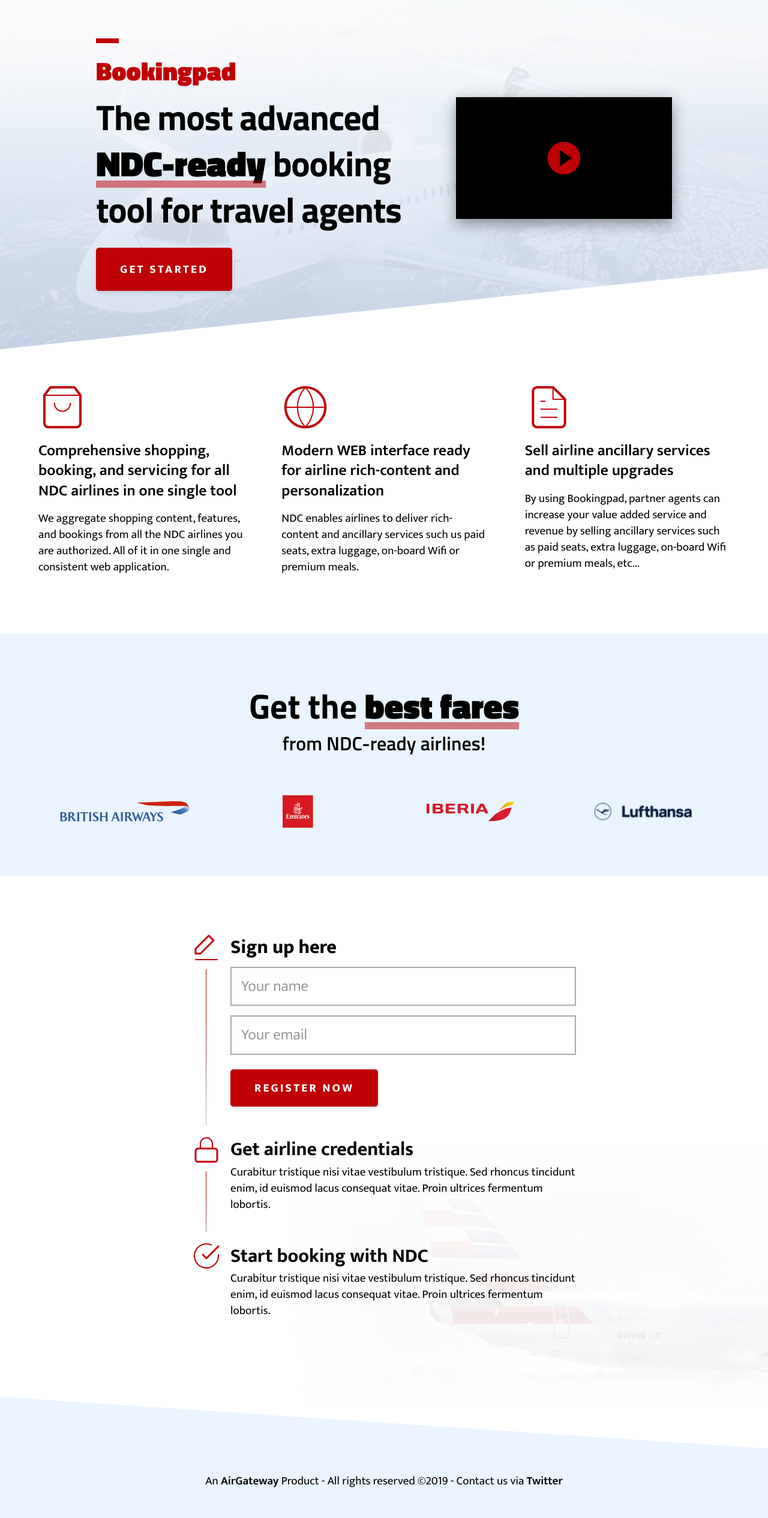
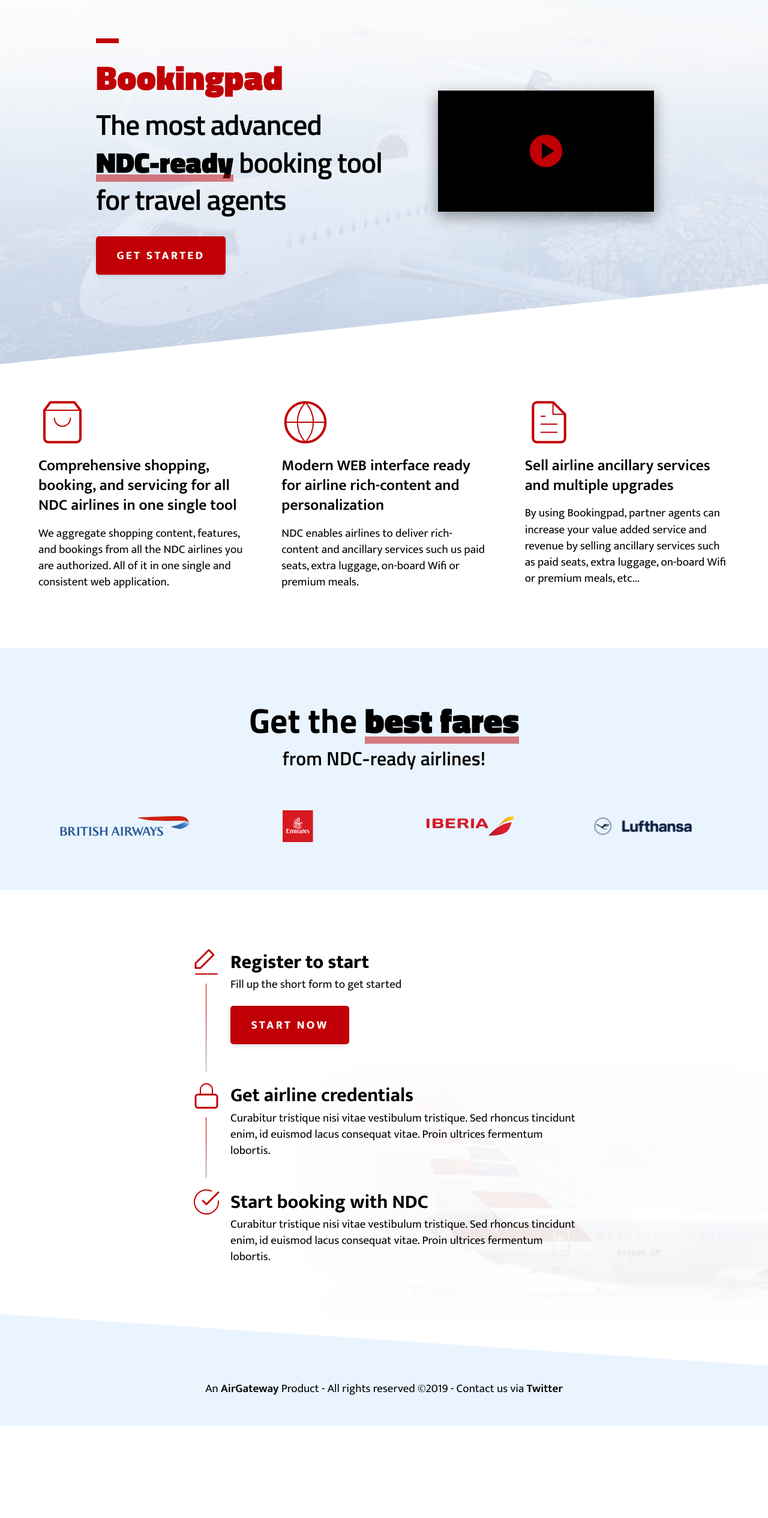
Before and after one commit to tripsimian-labs/bookingpad-web, a Jekyll site: the page built from index.md, in a window 1280 px wide. Shown: the whole page at 60% size. Built offline with Jekyll 4.4.1, drawn with Linux system fonts in a browser that asks for light colours; after the commit the page ends 2377 px from its top, so only the background shows below that.

Commit message:
Link to Airtable form and typography improvements

```diff
--- a/_layouts/main.html
+++ b/_layouts/main.html
@@ -11,9 +11,7 @@
           <h2>
             The most advanced <em>NDC-ready</em> booking tool for travel agents
           </h2>
-          <div class="billboard-action">
-            <a class="button" href="#register-form">Get started</a>
-          </div>
+            <a class="button" href="https://airtable.com/shrauzHiRj3IyvH9R">Get started</a>
         </div>
         <div class="billboard-video">
           <svg
@@ -46,9 +44,8 @@
     <div class="illustration">
       <div class="winger">
           <svg viewBox="0 0 1600 180" fill="none" xmlns="http://www.w3.org/2000/svg">
-<path d="M1600 0L0 167.865V180H1600V0Z" fill="white"/>
-</svg>
-
+          <path d="M1600 0L0 167.865V180H1600V0Z" fill="white"/>
+          </svg>
       </div>
     </div>
     <div class="features">
@@ -199,19 +196,12 @@
               <path d="M28 4L36 12L14 34H6V26L28 4Z" stroke="#C00005" stroke-width="3" stroke-linecap="round" stroke-linejoin="round"/>
               <path d="M6 44H42" stroke="#C00005" stroke-width="2" stroke-linecap="round" stroke-linejoin="round"/>
             </svg>
-            <h3 class="fw8">Sign up here</h3>
+            <h3 class="fw8">Register to start</h3>
           </div>
-          <form name="contact" method="POST" data-netlify="true">
-            <p>
-              <input type="text" name="name" placeholder="Your name" />
-            </p>
-            <p>
-              <input type="email" name="email" placeholder="Your email" />
-            </p>
-            <p>
-              <input class="button" type="submit" value="Register now" />
-            </p>
-          </form>
+          <p>Fill up the short form to get started</p>
+          <div class="cta">
+          <a class="button" href="https://airtable.com/shrauzHiRj3IyvH9R">Start now</a>
+          </div>
         </li>
         <li class="credentials">
           <div class="icon-headline">
--- a/_sass/layout.scss
+++ b/_sass/layout.scss
@@ -39,30 +39,29 @@
   background-image: url(/assets/images/bg-image-top.png);
   background-repeat: no-repeat;
   background-size: cover;
-  padding: 4rem 3rem 8rem;
+  padding: 4rem 3rem 11rem;
   grid-gap: 3rem;
   position: relative;
-  z-index: -1;
 
   .layout {
     max-width: 960px;
     grid-gap: 3rem;
     align-items: center;
     @media screen and (min-width: 48rem) {
-      grid-template-columns: 1fr 360px;
+      grid-template-columns: 1fr 390px;
     }
   }
 
   &-header {
     h1 {
       color: $red;
-      font-size: 2.7rem;
+      font-size: 3.6rem;
       font-weight: 800;
       margin: 0;
     }
     h2 {
-      font-size: 3.7rem;
-      font-weight: 700;
+      font-size: 3rem;
+      font-weight: 600;
       line-height: 1.3;
       margin: 0.5rem 0 3rem;
       letter-spacing: -0.08rem;
@@ -105,16 +104,15 @@
   border-radius: 5px;
   background-color: $red;
   color: white;
-  padding: 1.25rem 2.5rem;
+  padding: 1rem 2.15rem;
   text-transform: uppercase;
   letter-spacing: 0.2rem;
   font-weight: 800;
   font-size: 1.2rem;
   box-shadow: 0 4px 6px rgba(60,60,60,.11),0 1px 3px rgba(0,0,0,.08);
-  cursor: pointer;
   &:hover {
     color: white;
-    background-color: lighten($color: $red, $amount: 1);
+    background-color: darken($color: $red, $amount: 4);
   }
 }
 
@@ -162,21 +160,6 @@
     em {
       color: $red;
       font-style: normal;
-    }
-  }
-
-  a {
-    &.button {
-      font-weight: 700;
-      background-color: $red;
-      color: white;
-      padding: 1rem 2rem;
-      border-radius: 4px;
-      text-decoration: none;
-
-      &:hover {
-        background-color: darken($color: $red, $amount: 5);
-      }
     }
   }
 }
@@ -348,6 +331,7 @@
 
 .illustration {
   position: relative;
+  z-index: 1;
 
   .winger {
     display: flex;
@@ -358,7 +342,6 @@
     bottom: -1px;
     left: 0;
     width: 100%;
-    z-index: -1;
   }
 }
 
@@ -369,7 +352,7 @@
 }
 
 .get-started {
-  padding: 6rem 3rem;
+  padding: 6rem 3rem 3rem;
   margin-bottom: 5rem;
   background-image: url(/assets/images/bg-image-bottom.jpg);
   background-repeat: no-repeat;
@@ -415,7 +398,7 @@
 
 .site-footer {
   background-color: #E9F4FF;
-  padding: 2rem 3rem 3rem;
+  padding: 1rem 3rem 3rem;
   p {
     text-align: center;
   }
@@ -428,3 +411,9 @@
 .siema {
   margin: 4rem auto;
 }
+
+.cta {
+  margin-left: 4rem;
+  margin-top: 2.5rem;
+  margin-bottom: 2rem;
+}
```
